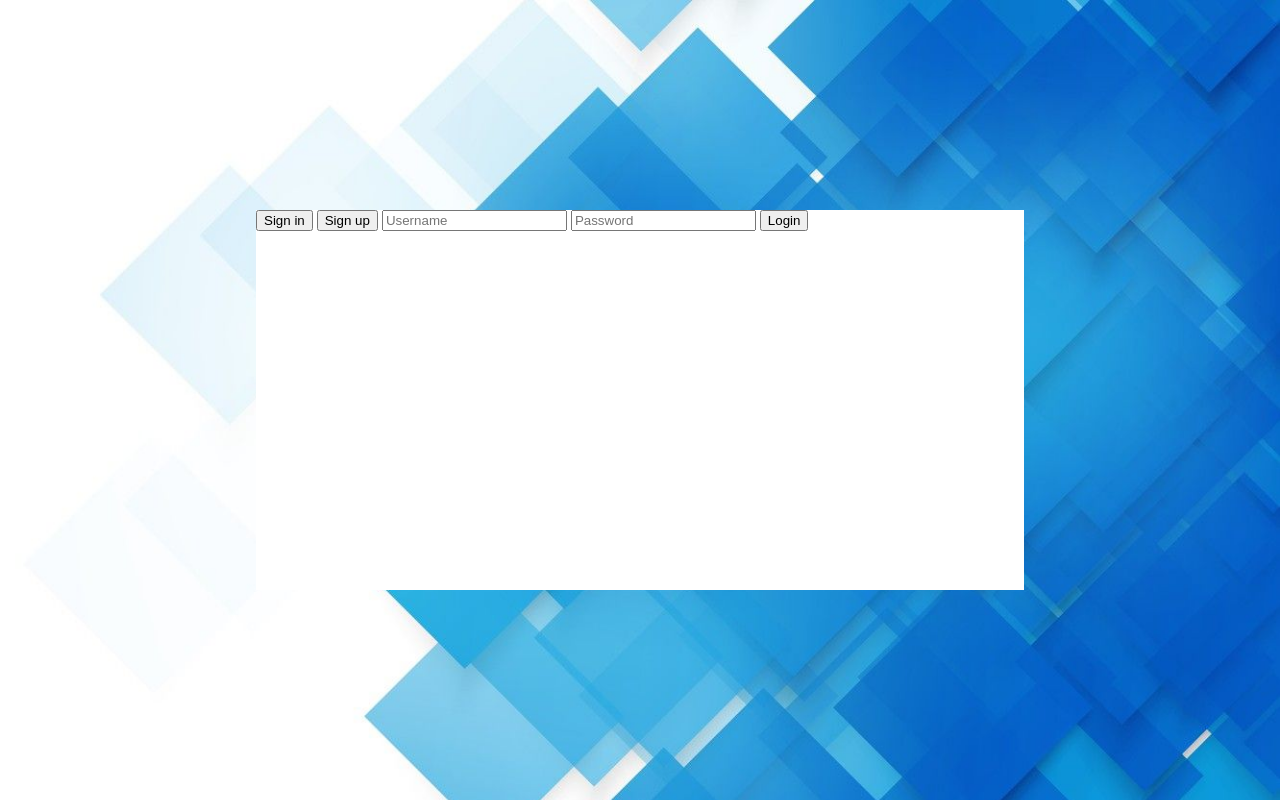
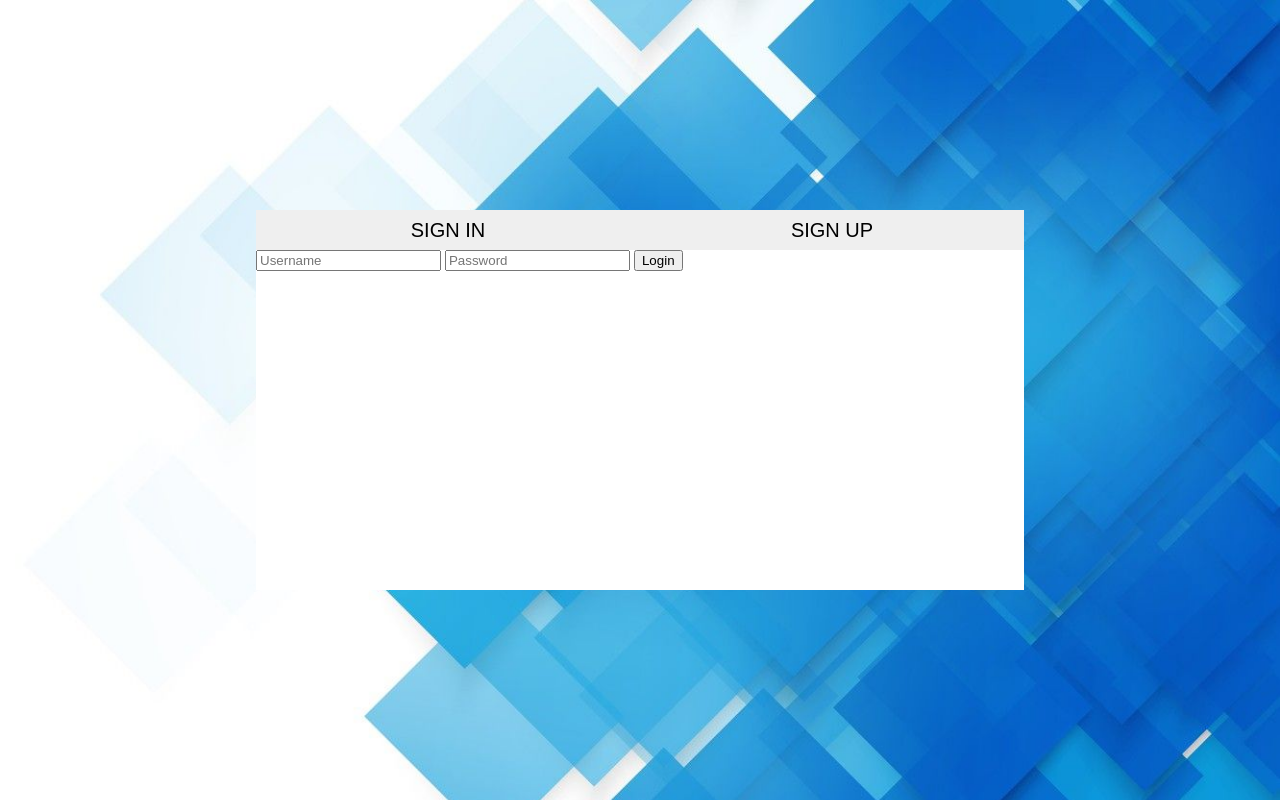
Before and after one commit to DenisKantic/sign-up_sign-in, a plain HTML site: page index.html in a window 1280 px wide. Drawn offline with Linux system fonts and the light colour scheme.

Commit message:
button sign in/sign up  main elements created

```diff
--- a/style.css
+++ b/style.css
@@ -17,4 +17,28 @@ body{
     top: 50%;
     left: 50%;
     transform: translate(-50%,-50%);
+    box-sizing: border-box;
 }
+
+
+.btn-in{
+
+    float: left;
+}
+
+.btn-up{
+
+    float: right;
+}
+
+.btn{
+
+    width: 50%;
+    height: 40px;
+    outline: none;
+    border: none;
+    text-align: center;
+    font-size: 20px;
+    text-transform: uppercase;
+    cursor: pointer;
+}
```
